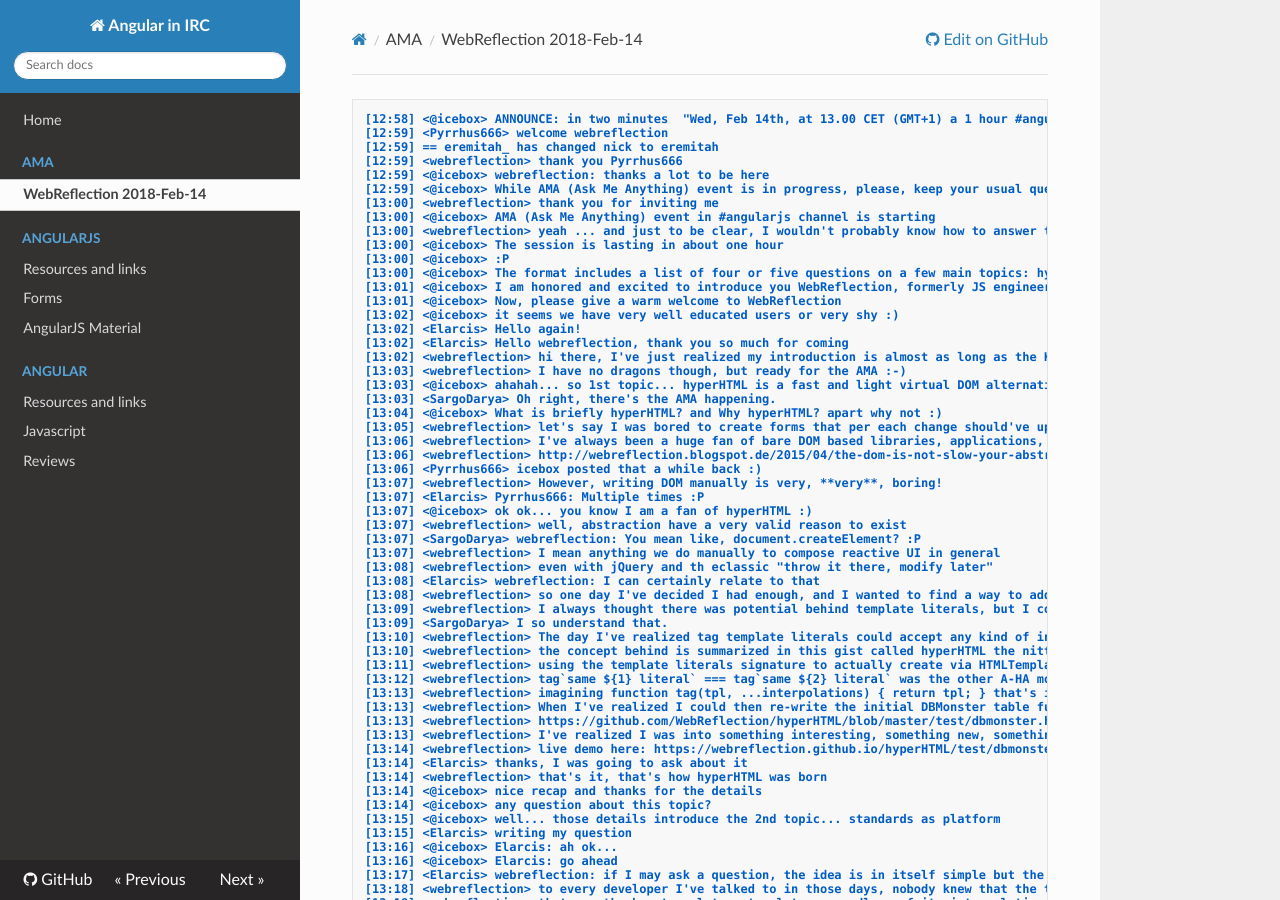
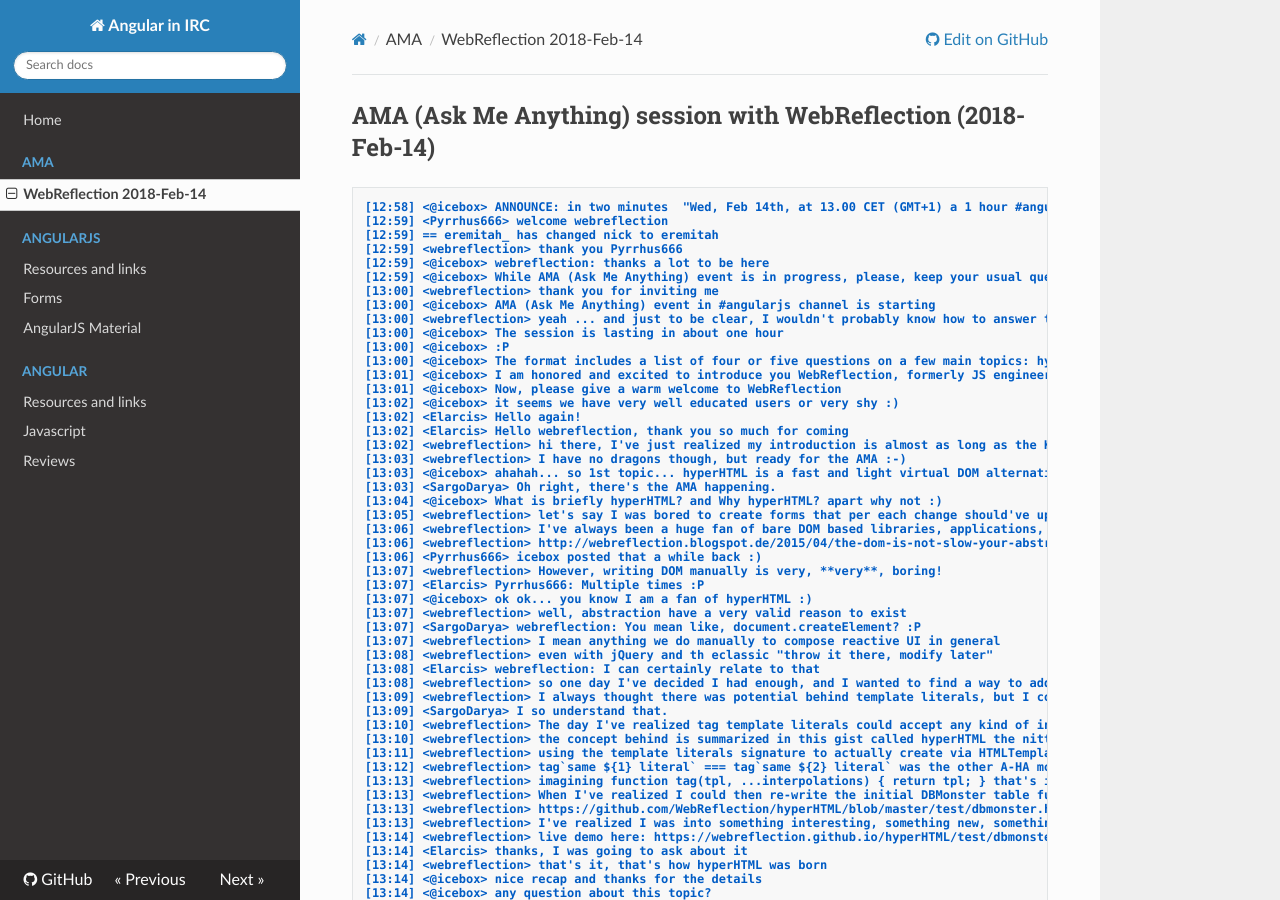
Before and after one commit to ngirc/ng-irc, an MkDocs documentation site: the page built from docs/ama/webreflection.md, in a window 1280 px wide and 900 px high. Built offline with MkDocs 1.6.1, drawn with Linux system fonts in a browser that asks for light colours; nearby versions of some CDN libraries; old or Windows-style settings are respelled for this version of MkDocs.

Commit message:
Add title for webreflection AMA session.

````diff
--- a/docs/ama/webreflection.md
+++ b/docs/ama/webreflection.md
@@ -1,3 +1,5 @@
+## AMA (Ask Me Anything) session with WebReflection (2018-Feb-14)
+
 ```
 [12:58] <@icebox> ANNOUNCE: in two minutes  "Wed, Feb 14th, at 13.00 CET (GMT+1) a 1 hour #angularjs (Freenode) AMA (Ask Me Anything) with me about hyperHTML, standards, transpilers, bundlers, esm modules, and the meaning of keyed VS non keyed JS benchmarks + your questions. See you there" - https://twitter.com/WebReflection/status/961352362962059264
 [12:59] <Pyrrhus666> welcome webreflection
````
